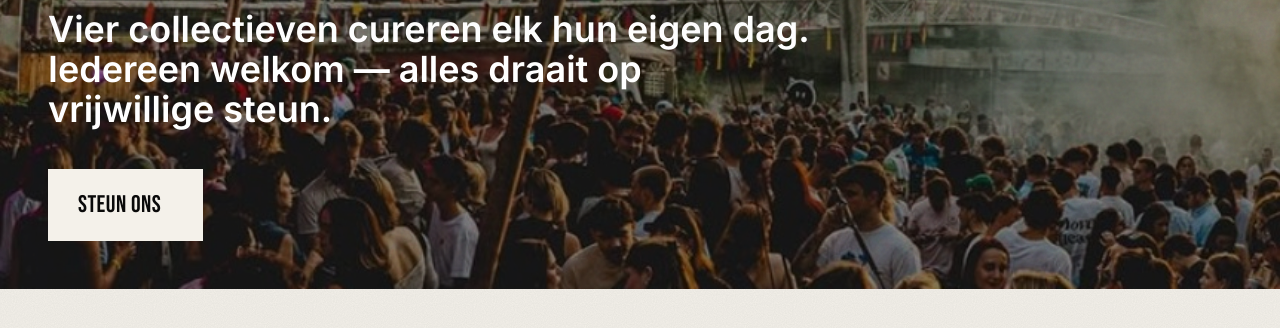
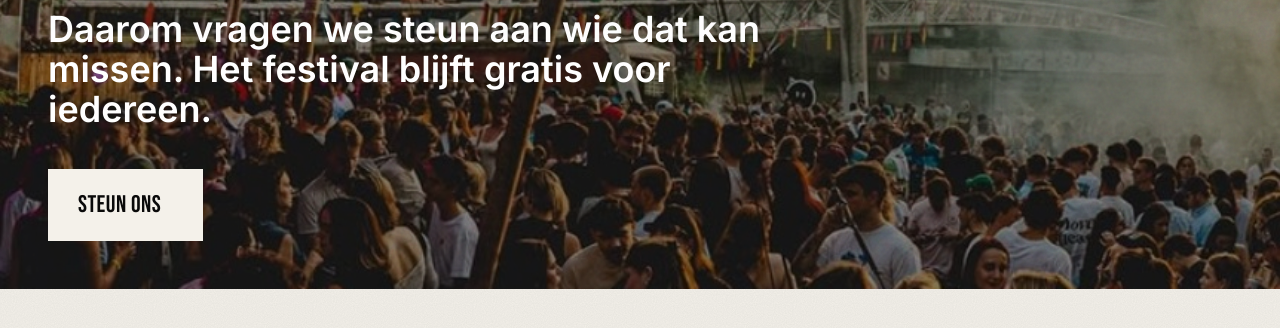
Before and after one commit to jakesparrew/keizerfest, a website: page index.html in a window 1280 px wide. Shown: the part 760-1088 px from the top of the page. Drawn offline with nearby package versions, Linux system fonts and the light colour scheme; no server answers; some icons are missing.

Commit message:
Revert hero subline back to support-call copy

```diff
--- a/index.html
+++ b/index.html
@@ -205,7 +205,7 @@
           <h1 class="text-[10vw] md:text-[7vw] leading-[0.92] mb-6" data-i18n-html="hero_headline">
             KEIZERFEST 2026.<br>DRIE DAGEN GRATIS<br>IN HET PARK.
           </h1>
-          <p class="text-2xl md:text-4xl font-semibold leading-tight mb-10 max-w-3xl" data-i18n="hero_subline">Vier collectieven cureren elk hun eigen dag. Iedereen welkom — alles draait op vrijwillige steun.</p>
+          <p class="text-2xl md:text-4xl font-semibold leading-tight mb-10 max-w-3xl" data-i18n="hero_subline">Daarom vragen we steun aan wie dat kan missen. Het festival blijft gratis voor iedereen.</p>
           <a href="https://www.ticketbalie.com/keizerfest" target="_blank" rel="noopener" class="btn-steun btn-steun-light">
             <span data-i18n="cta_steun_ons">STEUN ONS</span>
             <iconify-icon icon="lucide:arrow-up-right"></iconify-icon>
@@ -572,7 +572,7 @@
         hero_eyebrow_right: "DOOR EN VOOR DE STAD",
         hero_kicker: "DIT JAAR ZONDER STAD GENT",
         hero_headline: "KEIZERFEST 2026.<br>DRIE DAGEN GRATIS<br>IN HET PARK.",
-        hero_subline: "Vier collectieven cureren elk hun eigen dag. Iedereen welkom — alles draait op vrijwillige steun.",
+        hero_subline: "Daarom vragen we steun aan wie dat kan missen. Het festival blijft gratis voor iedereen.",
         intro_label: "WAT IS KEIZERFEST?",
         intro_main: "Keizerfest is een gratis, driedaags stadsfestival in het Keizerpark in Gent, waar muziek, sport, kunst en community samenkomen.",
         intro_concepts: "Van urban cultuur en internationale acts tot yoga in het park, kinderanimatie en creatieve workshops. Met vier concepten — Back2Scratch, B*tch Don't Kill My Vibe, Wallhala en Wide Open — creëren we ruimte voor ontmoeting, expressie en talentontwikkeling.",
@@ -690,7 +690,7 @@
         hero_eyebrow_right: "BY AND FOR THE CITY",
         hero_kicker: "THIS YEAR WITHOUT CITY OF GHENT",
         hero_headline: "KEIZERFEST 2026.<br>THREE FREE DAYS<br>IN THE PARK.",
-        hero_subline: "Four collectives each curate their own day. Everyone welcome — the whole thing runs on voluntary support.",
+        hero_subline: "So we're asking those who can spare it for support. The festival stays free for everyone.",
         intro_label: "WHAT IS KEIZERFEST?",
         intro_main: "Keizerfest is a free, three-day city festival in Keizerpark, Ghent — where music, sport, art and community come together.",
         intro_concepts: "From urban culture and international acts to yoga in the park, kids' programmes and creative workshops. With four concepts — Back2Scratch, B*tch Don't Kill My Vibe, Wallhala and Wide Open — we make space for meeting, expression and talent.",
@@ -807,7 +807,7 @@
         hero_eyebrow_right: "PAR ET POUR LA VILLE",
         hero_kicker: "CETTE ANNÉE SANS LA VILLE DE GAND",
         hero_headline: "KEIZERFEST 2026.<br>TROIS JOURS GRATUITS<br>DANS LE PARC.",
-        hero_subline: "Quatre collectifs proposent chacun leur journée. Tout le monde bienvenu — tout repose sur le soutien volontaire.",
+        hero_subline: "Nous demandons donc un coup de main à celles et ceux qui peuvent. Le festival reste gratuit pour tout le monde.",
         intro_label: "QU'EST-CE QUE KEIZERFEST ?",
         intro_main: "Keizerfest est un festival urbain gratuit de trois jours au Keizerpark à Gand, où la musique, le sport, l'art et la communauté se rencontrent.",
         intro_concepts: "De la culture urbaine et des artistes internationaux au yoga dans le parc, en passant par les ateliers créatifs et l'animation enfants. Avec quatre concepts — Back2Scratch, B*tch Don't Kill My Vibe, Wallhala et Wide Open — on crée un espace pour la rencontre, l'expression et les talents.",
```
